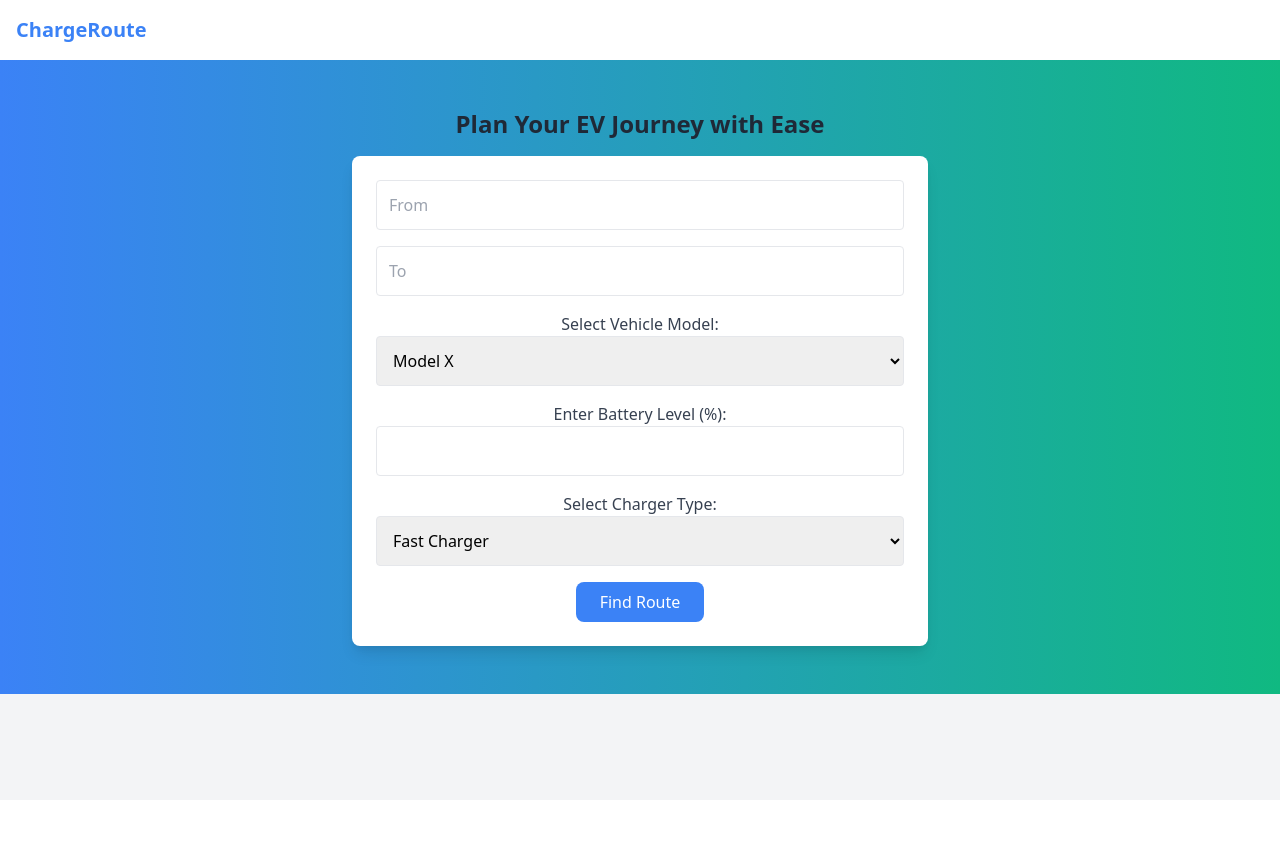
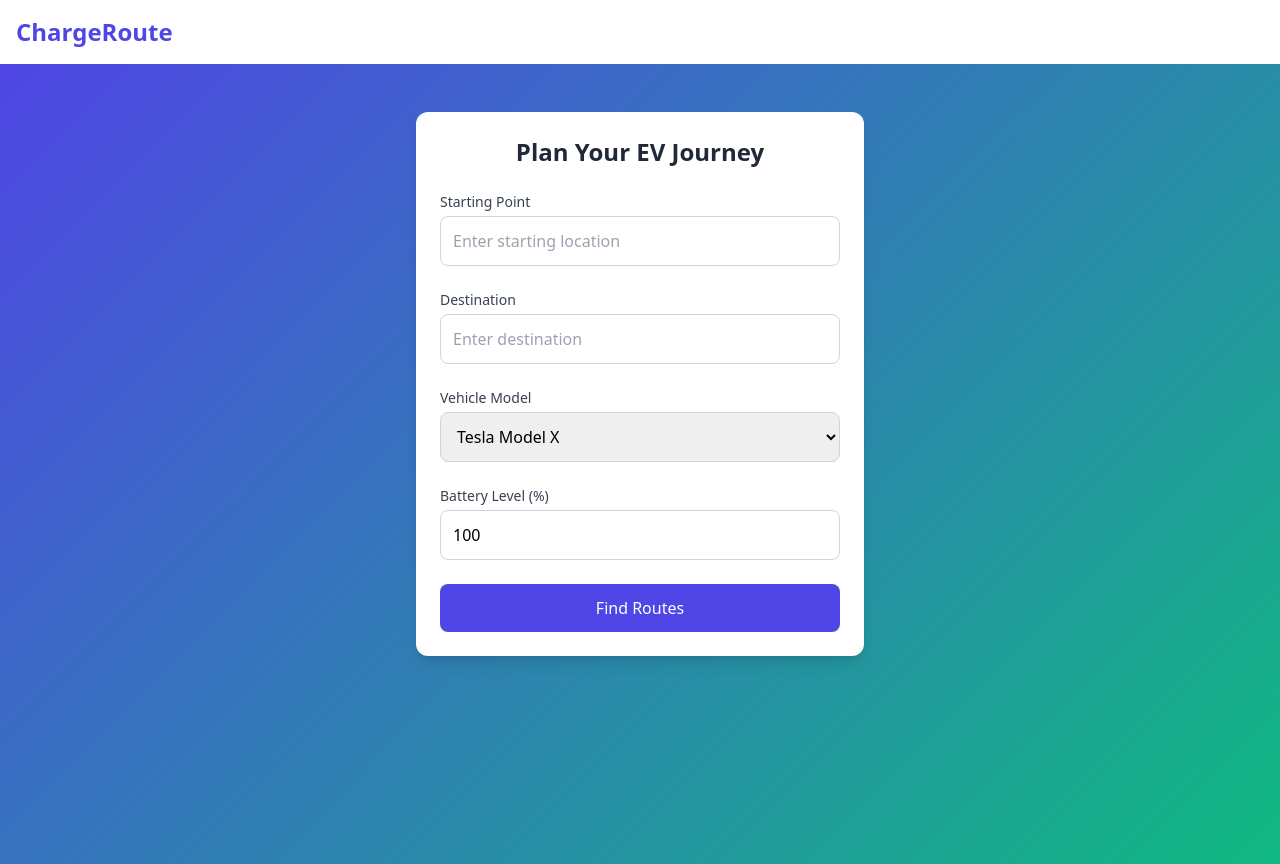
Before and after one commit to shruii/my-website, a Flask app: page / in a window 1280 px wide. Before the commit the page ends 694 px from the top, so only its background shows below. Run offline with Flask 3, Linux system fonts and the light colour scheme; some libraries are stand-ins or nearby versions.

Commit message:
the main fuctionality has added need to work on html

```diff
--- a/app.py
+++ b/app.py
@@ -1,19 +1,21 @@
+# app.py
 import requests
-from flask import Flask, render_template, request
+from flask import Flask, render_template, request, jsonify
 from geopy.distance import geodesic
 from dotenv import load_dotenv
 import os
+import json
+from datetime import datetime, timedelta
+import polyline
 
-# Load environment variables from .env file
 load_dotenv()
 
 app = Flask(__name__)
 
-# Get API keys from environment variables
 GOOGLE_MAPS_API_KEY = os.getenv('GOOGLE_MAPS_API_KEY')
 OPEN_CHARGE_API_KEY = os.getenv('OPEN_CHARGE_API_KEY')
 
-# Vehicle range dictionary (assumed ranges in km for simplicity)
+# Vehicle range dictionary (in km)
 vehicle_ranges = {
     'Model X': 500,
     'Model Y': 450,
@@ -27,102 +29,173 @@ def home():
 
 @app.route('/search', methods=['POST'])
 def search():
-    from_location = request.form['from']
-    to_location = request.form['to']
-    vehicle_model = request.form['vehicle_model']
-    battery_level = int(request.form['battery_level'])
-    charger_type = request.form['charger_type']
-    station_status = request.form['station_status']
+    data = request.form
+    from_location = data['from']
+    to_location = data['to']
+    vehicle_model = data['vehicle_model']
+    battery_level = int(data['battery_level'])
 
-    # Fetch multiple routes
-    routes = get_route(from_location, to_location)
+    # Get multiple routes
+    routes = get_routes(from_location, to_location)
     if not routes:
         return "Error: Could not fetch routes. Please check your input and try again."
 
-    # For simplicity, use the first route
-    selected_route = routes[0]['route']
-    charging_stations = get_charging_stations(selected_route)
+    # Calculate estimated range
+    estimated_range = (battery_level / 100) * vehicle_ranges[vehicle_model]
 
-    # Estimate remaining range
-    estimated_range = estimate_range(vehicle_model, battery_level)
-    return render_template('route.html', routes=routes, selected_route=selected_route, stations=charging_stations, estimated_range=estimated_range, google_maps_api_key=GOOGLE_MAPS_API_KEY)
+    # Get charging stations for each route
+    for route in routes:
+        route['charging_stations'] = get_combined_charging_stations(route['points'])
 
-def get_route(from_location, to_location):
-    # Get multiple routes from Google Maps Directions API
+    return render_template('route.html',
+                         routes=routes,
+                         estimated_range=estimated_range,
+                         from_location=from_location,
+                         to_location=to_location,
+                         google_maps_api_key=GOOGLE_MAPS_API_KEY)
+
+def get_routes(from_location, to_location):
+    url = "https://maps.googleapis.com/maps/api/directions/json"
     params = {
         'origin': from_location,
         'destination': to_location,
-        'alternatives': 'true',  # Fetch alternative routes
-        'key': GOOGLE_MAPS_API_KEY,
+        'alternatives': 'true',
+        'key': GOOGLE_MAPS_API_KEY
     }
+
     try:
-        response = requests.get('https://maps.googleapis.com/maps/api/directions/json', params=params)
+        response = requests.get(url, params=params)
         response.raise_for_status()
         data = response.json()
 
-        if data.get('status') == 'OK':
-            routes = []
-            for route in data['routes']:
-                total_distance = 0
-                total_duration = 0
-                steps = []
-                for leg in route['legs']:
-                    total_distance += leg['distance']['value']
-                    total_duration += leg['duration']['value']
-                    for step in leg['steps']:
-                        lat = step['end_location']['lat']
-                        lng = step['end_location']['lng']
-                        steps.append({'lat': lat, 'lng': lng})
-                routes.append({
-                    'distance': total_distance,
-                    'duration': total_duration,
-                    'route': steps,
-                })
-            return routes
-        else:
+        if data['status'] != 'OK':
             return None
-    except requests.exceptions.RequestException as e:
-        print(f"Error fetching route: {e}")
+
+        routes = []
+        for i, route in enumerate(data['routes']):
+            points = []
+            path = []
+            distance = 0
+            duration = 0
+
+            for leg in route['legs']:
+                distance += leg['distance']['value']
+                duration += leg['duration']['value']
+
+                # Get points along the route for charging station search
+                for step in leg['steps']:
+                    points.append({
+                        'lat': step['end_location']['lat'],
+                        'lng': step['end_location']['lng']
+                    })
+                    path.append(step['polyline']['points'])
+
+            routes.append({
+                'id': i,
+                'points': points,
+                'path': path,
+                'distance': round(distance / 1000, 2),  # Convert to km
+                'duration': round(duration / 60),  # Convert to minutes
+                'charging_stations': []
+            })
+
+        return routes
+    except Exception as e:
+        print(f"Error fetching routes: {e}")
         return None
 
-def get_charging_stations(route):
+def get_combined_charging_stations(route_points):
     stations = []
-    for point in route:
-        params = {
-            'location': f"{point['lat']},{point['lng']}",
-            'radius': 5000,  # Search radius in meters (5 km)
-            'type': 'electric_vehicle_charging_station',
-            'key': GOOGLE_MAPS_API_KEY,
-        }
-        try:
-            response = requests.get('https://maps.googleapis.com/maps/api/place/nearbysearch/json', params=params)
-            response.raise_for_status()
-            data = response.json()
-            if data.get('status') == 'OK':
-                for place in data['results']:
-                    station = {
-                        'name': place.get('name', 'Unknown'),
-                        'address': place.get('vicinity', 'Unknown'),
-                        'lat': place['geometry']['location']['lat'],
-                        'lng': place['geometry']['location']['lng'],
-                        'rating': place.get('rating', 'N/A'),
-                        'distance': calculate_distance_from_route({'lat': place['geometry']['location']['lat'], 'lng': place['geometry']['location']['lng']}, route)
-                    }
-                    stations.append(station)
-        except requests.exceptions.RequestException as e:
-            print(f"Error fetching charging stations: {e}")
+    seen_stations = set()  # To track unique stations
+
+    # Sample points along the route to search for stations
+    sample_points = route_points[::5]  # Take every 5th point to reduce API calls
+
+    for point in sample_points:
+        # Get stations from Google Places API
+        google_stations = get_google_charging_stations(point)
+
+        # Get stations from Open Charge Map API
+        ocm_stations = get_ocm_charging_stations(point)
+
+        # Combine stations from both sources
+        for station in google_stations + ocm_stations:
+            station_id = f"{station['lat']}-{station['lng']}"
+            if station_id not in seen_stations:
+                seen_stations.add(station_id)
+                stations.append(station)
+
     return stations
 
-def calculate_distance_from_route(station, route):
-    station_coords = (station['lat'], station['lng'])
-    route_coords = [(point['lat'], point['lng']) for point in route]
-    min_distance = min([geodesic(station_coords, point).km for point in route_coords])
-    return round(min_distance, 2)
+def get_google_charging_stations(point):
+    url = "https://maps.googleapis.com/maps/api/place/nearbysearch/json"
+    params = {
+        'location': f"{point['lat']},{point['lng']}",
+        'radius': 5000,  # 5km radius
+        'type': 'electric_vehicle_charging_station',
+        'key': GOOGLE_MAPS_API_KEY
+    }
 
-def estimate_range(vehicle_model, battery_level):
-    max_range = vehicle_ranges.get(vehicle_model, 0)
-    estimated_range = (battery_level / 100) * max_range
-    return round(estimated_range, 2)
+    try:
+        response = requests.get(url, params=params)
+        response.raise_for_status()
+        data = response.json()
+
+        stations = []
+        if data.get('status') == 'OK':
+            for place in data['results']:
+                stations.append({
+                    'source': 'google',
+                    'name': place.get('name', 'Unknown Station'),
+                    'lat': place['geometry']['location']['lat'],
+                    'lng': place['geometry']['location']['lng'],
+                    'address': place.get('vicinity', 'Address not available'),
+                    'rating': place.get('rating', 'N/A'),
+                    'is_operational': place.get('business_status', '') == 'OPERATIONAL'
+                })
+        return stations
+    except Exception as e:
+        print(f"Error fetching Google charging stations: {e}")
+        return []
+
+def get_ocm_charging_stations(point):
+    url = "https://api.openchargemap.io/v3/poi"
+    params = {
+        'key': OPEN_CHARGE_API_KEY,
+        'latitude': point['lat'],
+        'longitude': point['lng'],
+        'distance': 5,  # 5km radius
+        'distanceunit': 'km',
+        'maxresults': 10,
+        'compact': True,
+        'verbose': False
+    }
+
+    try:
+        response = requests.get(url, params=params)
+        response.raise_for_status()
+        data = response.json()
+
+        stations = []
+        for station in data:
+            connections = station.get('Connections', [])
+            power_levels = [conn.get('PowerKW', 0) for conn in connections if conn.get('PowerKW')]
+            max_power = max(power_levels) if power_levels else 0
+
+            stations.append({
+                'source': 'ocm',
+                'name': station.get('AddressInfo', {}).get('Title', 'Unknown Station'),
+                'lat': station.get('AddressInfo', {}).get('Latitude'),
+                'lng': station.get('AddressInfo', {}).get('Longitude'),
+                'address': station.get('AddressInfo', {}).get('AddressLine1', 'Address not available'),
+                'power_kw': max_power,
+                'is_operational': station.get('StatusType', {}).get('IsOperational', True),
+                'connectors': [conn.get('ConnectionType', {}).get('Title') for conn in connections]
+            })
+        return stations
+    except Exception as e:
+        print(f"Error fetching OCM charging stations: {e}")
+        return []
 
 if __name__ == '__main__':
     app.run(debug=True)
--- a/templates/index.html
+++ b/templates/index.html
@@ -3,61 +3,89 @@
 <head>
     <meta charset="UTF-8">
     <meta name="viewport" content="width=device-width, initial-scale=1.0">
-    <title>ChargeRoute - EV Charging Station Finder</title>
+    <title>ChargeRoute - EV Route Planner</title>
     <link href="https://cdn.jsdelivr.net/npm/tailwindcss@2.2.19/dist/tailwind.min.css" rel="stylesheet">
     <script src="https://maps.googleapis.com/maps/api/js?key={{ google_maps_api_key }}&libraries=places"></script>
-    <script>
-        function initAutocomplete() {
-            const fromInput = document.getElementById("from");
-            const toInput = document.getElementById("to");
-            const options = { componentRestrictions: { country: "in" } };
-            new google.maps.places.Autocomplete(fromInput, options);
-            new google.maps.places.Autocomplete(toInput, options);
+    <style>
+        .gradient-background {
+            background: linear-gradient(135deg, #4F46E5 0%, #10B981 100%);
         }
-    </script>
+    </style>
 </head>
-<body class="bg-gray-100" onload="initAutocomplete()">
-    <header class="bg-white shadow-md py-4">
-        <div class="container mx-auto flex justify-between items-center px-4">
-            <h1 class="text-xl font-bold text-blue-500">ChargeRoute</h1>
+<body class="bg-gray-50">
+    <header class="bg-white shadow-sm py-4">
+        <div class="container mx-auto px-4">
+            <h1 class="text-2xl font-bold text-indigo-600">ChargeRoute</h1>
         </div>
     </header>
-    <main class="bg-gradient-to-r from-blue-500 to-green-500 py-12">
-        <div class="container mx-auto text-center">
-            <h2 class="text-2xl font-bold text-gray-800 mb-4">Plan Your EV Journey with Ease</h2>
-            <div class="bg-white p-6 rounded-lg shadow-lg inline-block w-full max-w-xl">
-                <form action="/search" method="POST" class="space-y-4">
-                    <input type="text" id="from" name="from" placeholder="From" class="w-full p-3 border rounded" required>
-                    <input type="text" id="to" name="to" placeholder="To" class="w-full p-3 border rounded" required>
-                    <!-- Vehicle Model Selection -->
+
+    <main class="gradient-background min-h-screen py-12">
+        <div class="container mx-auto px-4">
+            <div class="max-w-md mx-auto bg-white rounded-xl shadow-lg p-6">
+                <h2 class="text-2xl font-bold text-gray-800 mb-6 text-center">Plan Your EV Journey</h2>
+
+                <form action="/search" method="POST" class="space-y-6">
                     <div>
-                        <label for="vehicle-model" class="block text-gray-700">Select Vehicle Model:</label>
-                        <select id="vehicle-model" name="vehicle_model" class="w-full p-3 border rounded">
-                            <option value="Model X">Model X</option>
-                            <option value="Model Y">Model Y</option>
-                            <option value="Tata Nexon">Tata Nexon</option>
+                        <label for="from" class="block text-sm font-medium text-gray-700 mb-1">Starting Point</label>
+                        <input type="text" id="from" name="from"
+                               class="w-full p-3 border border-gray-300 rounded-lg focus:ring-2 focus:ring-indigo-500 focus:border-indigo-500"
+                               placeholder="Enter starting location" required>
+                    </div>
+
+                    <div>
+                        <label for="to" class="block text-sm font-medium text-gray-700 mb-1">Destination</label>
+                        <input type="text" id="to" name="to"
+                               class="w-full p-3 border border-gray-300 rounded-lg focus:ring-2 focus:ring-indigo-500 focus:border-indigo-500"
+                               placeholder="Enter destination" required>
+                    </div>
+
+                    <div>
+                        <label for="vehicle_model" class="block text-sm font-medium text-gray-700 mb-1">Vehicle Model</label>
+                        <select id="vehicle_model" name="vehicle_model"
+                                class="w-full p-3 border border-gray-300 rounded-lg focus:ring-2 focus:ring-indigo-500 focus:border-indigo-500">
+                            <option value="Model X">Tesla Model X</option>
+                            <option value="Model Y">Tesla Model Y</option>
+                            <option value="Tata Nexon">Tata Nexon EV</option>
                             <option value="Mahindra e2o">Mahindra e2o</option>
                         </select>
                     </div>
-                    <!-- Battery Level Input -->
+
                     <div>
-                        <label for="battery-level" class="block text-gray-700">Enter Battery Level (%):</label>
-                        <input type="number" id="battery-level" name="battery_level" class="w-full p-3 border rounded" min="0" max="100" required>
-                    </div>
-                    <!-- Charger Type and Availability Filters -->
-                    <div>
-                        <label for="charger-type" class="block text-gray-700">Select Charger Type:</label>
-                        <select id="charger-type" name="charger_type" class="w-full p-3 border rounded">
-                            <option value="Fast Charger">Fast Charger</option>
-                            <option value="Type 2">Type 2</option>
-                            <option value="Normal">Normal</option>
-                        </select>
+                        <label for="battery_level" class="block text-sm font-medium text-gray-700 mb-1">Battery Level (%)</label>
+                        <input type="number" id="battery_level" name="battery_level"
+                               class="w-full p-3 border border-gray-300 rounded-lg focus:ring-2 focus:ring-indigo-500 focus:border-indigo-500"
+                               min="0" max="100" value="100" required>
                     </div>
 
-                    <button type="submit" class="bg-blue-500 text-white py-2 px-6 rounded-lg">Find Route</button>
+                    <button type="submit"
+                            class="w-full bg-indigo-600 text-white py-3 px-6 rounded-lg hover:bg-indigo-700 transition duration-200">
+                        Find Routes
+                    </button>
                 </form>
             </div>
         </div>
     </main>
+
+    <script>
+        function initAutocomplete() {
+            const options = {
+                componentRestrictions: { country: "in" },
+                fields: ["formatted_address", "geometry", "name"],
+                strictBounds: false
+            };
+
+            new google.maps.places.Autocomplete(
+                document.getElementById("from"),
+                options
+            );
+
+            new google.maps.places.Autocomplete(
+                document.getElementById("to"),
+                options
+            );
+        }
+
+        document.addEventListener('DOMContentLoaded', initAutocomplete);
+    </script>
 </body>
 </html>
```
Also changed, not shown: templates/route.html (+163 -81 lines), templates/stations.html (deleted, +0 -58 lines).
